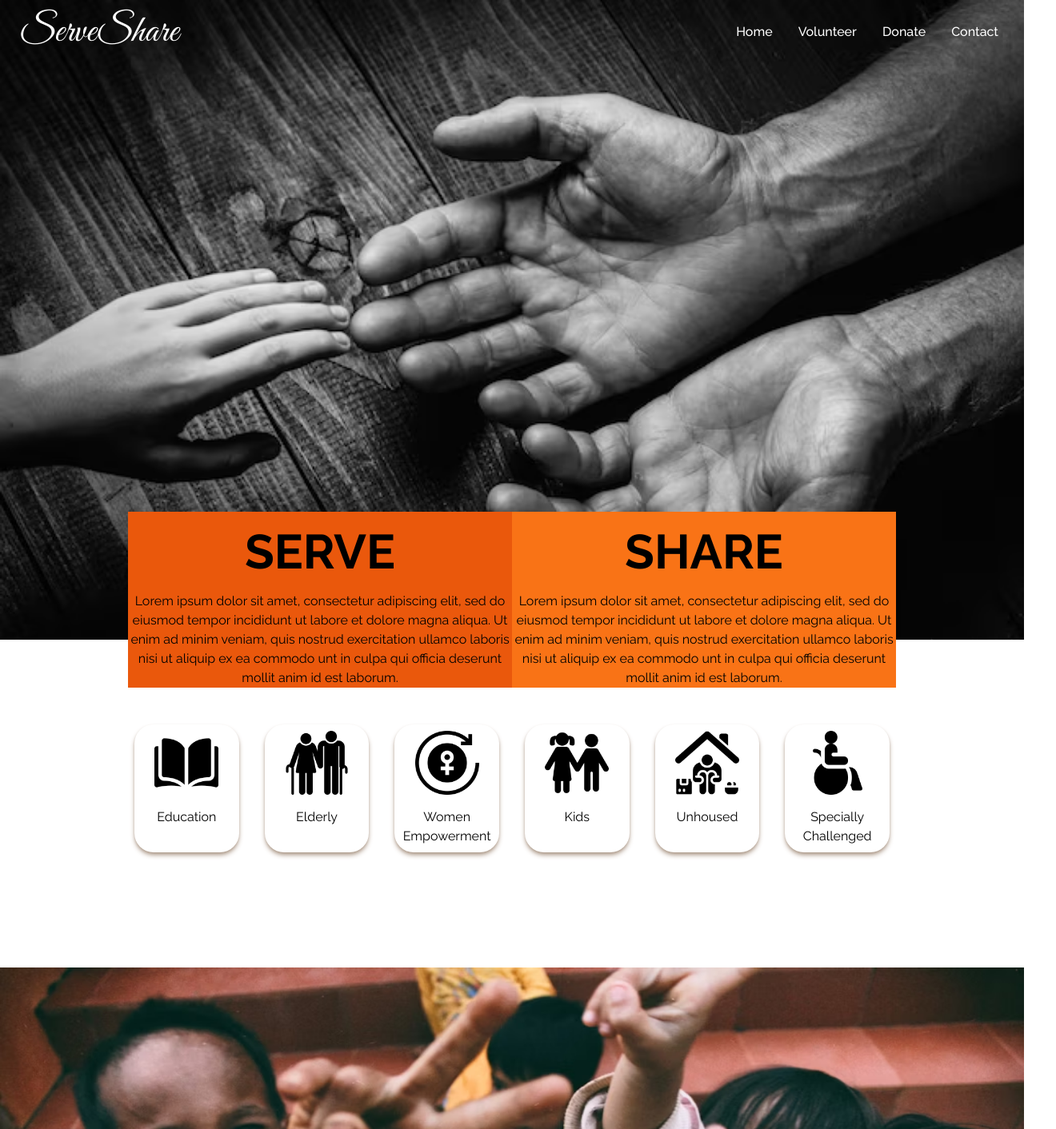
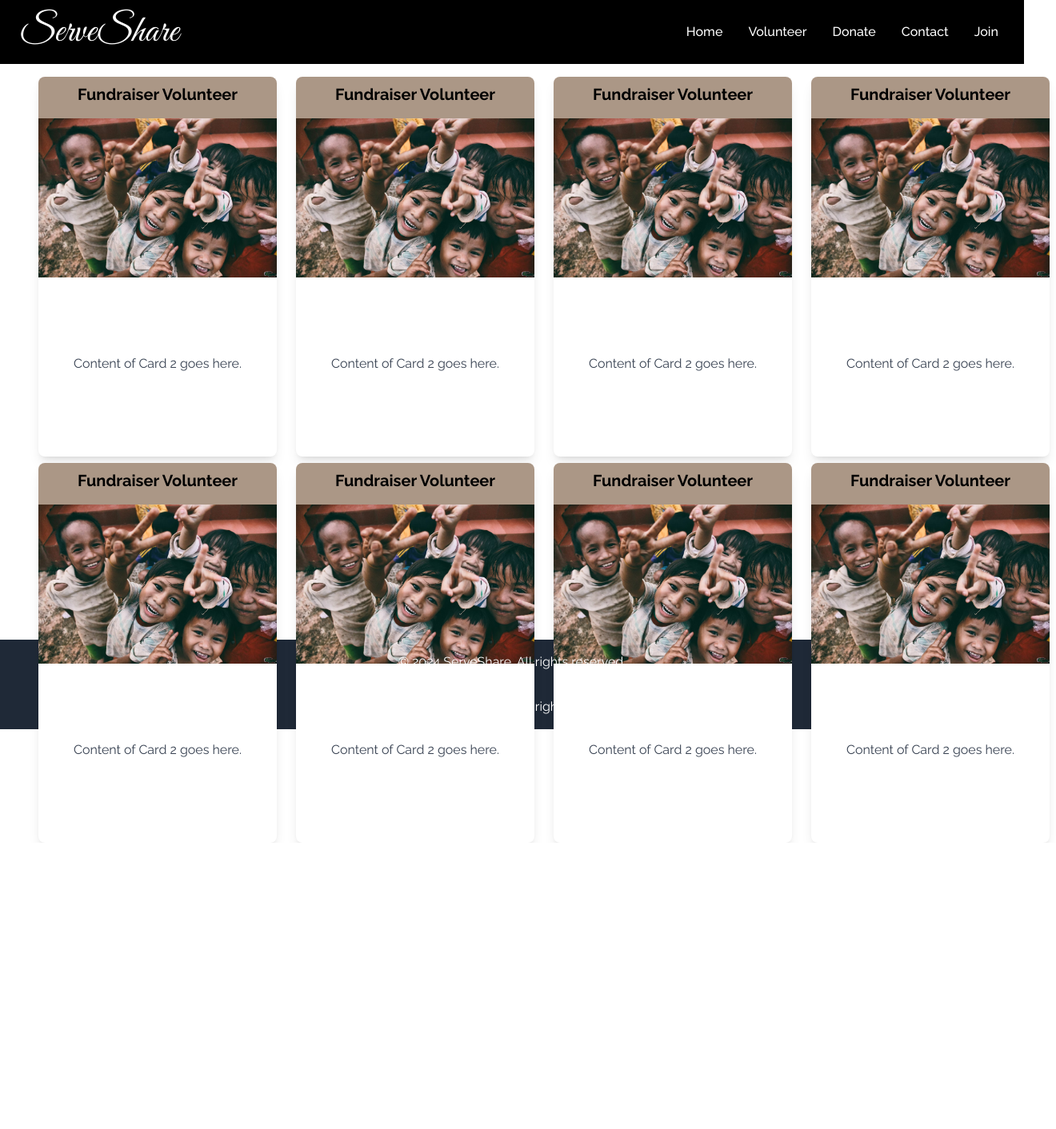
Before and after one commit to divyameharwade/serveshare, a React (Create React App) app: page /volunteer in a window 1280 px wide. Shown: the top 1412 px of the page at 80% size, 1320 px wide, since content can reach past the window. After the commit the page ends 1054 px from the top, so only its background shows below. Built offline with nearby package versions, Linux system fonts and the light colour scheme.

Commit message:
Added cards

```diff
--- a/src/App.js
+++ b/src/App.js
@@ -3,20 +3,22 @@
 import Footer from "./components/Footer";
 import Cards from "./components/Cards";
 import Feed from "./components/Feed";
-import { Routes, Route } from "react-router-dom";
+import { BrowserRouter, Routes, Route } from "react-router-dom";
 
 function App() {
   return (
-    <div>
+    <>
       <Navbar />
-      <Home />
+      <BrowserRouter>
+        <Routes>
+          <Route index element={<Home />} />
+          <Route path="/home" element={<Home />} />
+          <Route path="/volunteer" element={<Cards />} />
+          <Route path="/feed" element={<Feed />} />
+        </Routes>
+      </BrowserRouter>
       <Footer />
-      <Routes>
-        <Route path="/" element={<Home />}></Route>
-        <Route path="/Volunteer" element={<Cards />}></Route>
-        <Route path="/Feed" element={<Feed />}></Route>
-      </Routes>
-    </div>
+    </>
   );
 }
 
--- a/src/components/Cards.jsx
+++ b/src/components/Cards.jsx
@@ -1,64 +1,231 @@
 import React from "react";
+import Navbar from "./Navbar";
+import Footer from "./Footer";
+import { useNavigate } from "react-router-dom";
+import kids from "../Assets/kids.png";
 
 const Cards = () => {
+  const navigate = useNavigate();
+  const handleClick = () => {
+    console.log("Clicked");
+    navigate("/feed");
+  };
   return (
-    <div className=" w-full h-screen flex text-white">
-      <div className="flex flex-wrap justify-center h-6 mx-6">
-        {/* Card 1 */}
+    <div mx-10>
+      <Navbar />
+      <div className="grid grid-cols-4 gap-2 h-screen w-full mx-10 pt-24 justify-center text-center">
+        {/* card1 */}
+        <div className="rounded-lg">
           <div className="max-w-sm mx-2 bg-white shadow-lg rounded-lg overflow-hidden">
-          <div className="px-6 py-4">
-            <div className="font-bold text-xl mb-2">
-              Content Writing Volunteer
-            </div>
-            <p className="text-gray-700 text-base">
-              Content of Card 1 goes here.
-            </p>
+            <div className="px-2 py-2 bg-taupe">
+              <div className="font-bold text-xl mb-2 text-black">
+                Fundraiser Volunteer
               </div>
             </div>
-
-        {/* Card 2 */}
-        <div className="max-w-sm mx-2 bg-white shadow-lg rounded-lg overflow-hidden">
-          <div className="px-6 py-4">
-            <div className="font-bold text-xl mb-2">Fundraiser Volunteer</div>
+            <div className="text-xl text-black">
+              <img
+                src={kids}
+                className="w-full h-38 mx-auto text-3xl hover:cursor-pointer"
+              />
+            </div>
+            <div className="text-xl mb-2 px-8 py-24 text-black">
               <p className="text-gray-700 text-base">
                 Content of Card 2 goes here.
               </p>
             </div>
           </div>
-
-        {/* Card 3 */}
+        </div>
+        <div className="rounded-lg">
           <div className="max-w-sm mx-2 bg-white shadow-lg rounded-lg overflow-hidden">
-          <div className="px-4 py-4">
-            <div className="font-bold text-xl mb-2">Social Media Volunteer</div>
+            <div className="px-2 py-2 bg-taupe">
+              <div className="font-bold text-xl mb-2 text-black">
+                Fundraiser Volunteer
+              </div>
+            </div>
+            <div className="text-xl  text-black">
+              <img src={kids} />
+            </div>
+            <div className="text-xl mb-2 px-8 py-24 text-black">
               <p className="text-gray-700 text-base">
-              Content of Card 3 goes here.
+                Content of Card 2 goes here.
               </p>
             </div>
           </div>
-
-        {/* Card 4 */}
+        </div>
+        <div className="rounded-lg">
           <div className="max-w-sm mx-2 bg-white shadow-lg rounded-lg overflow-hidden">
-          <div className="px-6 py-4">
-            <div className="font-bold text-xl mb-2">
-              Computer teaching Volunteer
+            <div className="px-2 py-2 bg-taupe">
+              <div className="font-bold text-xl mb-2 text-black">
+                Fundraiser Volunteer
               </div>
+            </div>
+            <div className="text-xl  text-black">
+              <img src={kids} />
+            </div>
+            <div className="text-xl mb-2 px-8 py-24 text-black">
               <p className="text-gray-700 text-base">
-              Content of Card 4 goes here.
+                Content of Card 2 goes here.
               </p>
             </div>
           </div>
-
-        {/* Card 5 */}
+        </div>
+        <div className="rounded-lg">
           <div className="max-w-sm mx-2 bg-white shadow-lg rounded-lg overflow-hidden">
-          <div className="px-6 py-4">
-            <div className="font-bold text-xl mb-2">Psychology Volunteer</div>
+            <div className="px-2 py-2 bg-taupe">
+              <div className="font-bold text-xl mb-2 text-black">
+                Fundraiser Volunteer
+              </div>
+            </div>
+            <div className="text-xl  text-black">
+              <img src={kids} />
+            </div>
+            <div className="text-xl mb-2 px-8 py-24 text-black">
               <p className="text-gray-700 text-base">
-              Content of Card 5 goes here.
+                Content of Card 2 goes here.
+              </p>
+            </div>
+          </div>
+        </div>
+        <div className="rounded-lg">
+          <div className="max-w-sm mx-2 bg-white shadow-lg rounded-lg overflow-hidden">
+            <div className="px-2 py-2 bg-taupe">
+              <div className="font-bold text-xl mb-2 text-black">
+                Fundraiser Volunteer
+              </div>
+            </div>
+            <div className="text-xl  text-black">
+              <img src={kids} />
+            </div>
+            <div className="text-xl mb-2 px-8 py-24 text-black">
+              <p className="text-gray-700 text-base">
+                Content of Card 2 goes here.
+              </p>
+            </div>
+          </div>
+        </div>
+        <div className="rounded-lg">
+          <div className="max-w-sm mx-2 bg-white shadow-lg rounded-lg overflow-hidden">
+            <div className="px-2 py-2 bg-taupe">
+              <div className="font-bold text-xl mb-2 text-black">
+                Fundraiser Volunteer
+              </div>
+            </div>
+            <div className="text-xl  text-black">
+              <img src={kids} />
+            </div>
+            <div className="text-xl mb-2 px-8 py-24 text-black">
+              <p className="text-gray-700 text-base">
+                Content of Card 2 goes here.
+              </p>
+            </div>
+          </div>
+        </div>
+        <div className="rounded-lg">
+          <div className="max-w-sm mx-2 bg-white shadow-lg rounded-lg overflow-hidden">
+            <div className="px-2 py-2 bg-taupe">
+              <div className="font-bold text-xl mb-2 text-black">
+                Fundraiser Volunteer
+              </div>
+            </div>
+            <div className="text-xl  text-black">
+              <img src={kids} />
+            </div>
+            <div className="text-xl mb-2 px-8 py-24 text-black">
+              <p className="text-gray-700 text-base">
+                Content of Card 2 goes here.
+              </p>
+            </div>
+          </div>
+        </div>
+        <div className="rounded-lg">
+          <div className="max-w-sm mx-2 bg-white shadow-lg rounded-lg overflow-hidden">
+            <div className="px-2 py-2 bg-taupe">
+              <div className="font-bold text-xl mb-2 text-black">
+                Fundraiser Volunteer
+              </div>
+            </div>
+            <div className="text-xl  text-black">
+              <img src={kids} />
+            </div>
+            <div className="text-xl mb-2 px-8 py-24 text-black">
+              <p className="text-gray-700 text-base">
+                Content of Card 2 goes here.
               </p>
             </div>
           </div>
         </div>
       </div>
+      <Footer />
+    </div>
+
+    //  {/* <div className="cards  w-full h-screen flex flex-col text-white mx-10 pt-24"> */}
+    //   <div className="cards w-full grid grid-cols-3 gap-4 sm:grid-cols-6 text-center py-8 px-12 sm:px-0 mb-10 md:mb-28">
+    //     <div
+    //       className="flex flex-wrap justify-center h-6 mx-6"
+    //       style={{ height: 250 }}
+    //     >
+    //       {/* Card 1 */}
+    //       <div
+    //         onClick={handleClick}
+    //         className="max-w-sm mx-2 bg-white shadow-lg rounded-lg overflow-hidden"
+    //       >
+    //         <div className="px-6 py-4  bg-taupe">
+    //           <div className="font-bold text-xl mb-2 text-black">
+    //             <h1>Content Writing Volunteer</h1>
+    //           </div>
+    //         </div>
+    //         <div className="text-xl mb-2 text-black">
+    //           <p className="text-gray-700 text-base">
+    //             Content of Card 1 goes here.
+    //           </p>
+    //         </div>
+    //       </div>
+
+    //       {/* Card 2 */}
+    //       <div className="max-w-sm mx-2 bg-white shadow-lg rounded-lg overflow-hidden">
+    //         <div className="px-6 py-4 bg-taupe">
+    //           <div className="font-bold text-xl mb-2 text-black">
+    //             Fundraiser Volunteer
+    //           </div>
+    //         </div>
+    //         <div className="text-xl mb-2 text-black">
+    //           <p className="text-gray-700 text-base">
+    //             Content of Card 2 goes here.
+    //           </p>
+    //         </div>
+    //       </div>
+
+    //       {/* Card 3 */}
+    //       <div className="max-w-sm mx-2 bg-white shadow-lg rounded-lg overflow-hidden ">
+    //         <div className="px-6 py-4 bg-taupe">
+    //           <div className="font-bold text-xl mb-2 text-black">
+    //             Social Media Volunteer
+    //           </div>
+    //         </div>
+    //         <div className="text-xl mb-2 text-black">
+    //           <p className="text-gray-700 text-base ">
+    //             Content of Card 3 goes here.
+    //           </p>
+    //         </div>
+    //       </div>
+
+    //       {/* Card 4 */}
+    //       <div className="max-w-sm mx-2 bg-white shadow-lg rounded-lg overflow-hidden">
+    //         <div className="px-6 py-4 bg-taupe">
+    //           <div className="font-bold text-xl mb-2 text-black">
+    //             Computer teaching Volunteer
+    //           </div>
+    //         </div>
+    //         <div className="text-xl mb-2 text-black">
+    //           <p className="text-gray-700 text-base">
+    //             Content of Card 4 goes here.
+    //           </p>
+    //         </div>
+    //       </div>
+    //     </div>
+    //   </div>
+    //   <Footer />
+    // </div>
   );
 };
 
--- a/src/components/Feed.jsx
+++ b/src/components/Feed.jsx
@@ -2,8 +2,12 @@
 
 const Feed = () => {
   return (
-    <div>
-      <h1>THIS IS THE FEED PAGE</h1>
+    <div className="grid grid-cols-5 gap-4 h-96 w-full mx-4">
+      <div className="bg-gray-200 p-4  rounded-lg">Card 1</div>
+      <div className="bg-gray-200 p-4  rounded-lg">Card 2</div>
+      <div className="bg-gray-200 p-4  rounded-lg">Card 3</div>
+      <div className="bg-gray-200 p-4  rounded-lg">Card 1</div>
+      <div className="bg-gray-200 p-4  rounded-lg">Card 2</div>
     </div>
   );
 };
--- a/src/components/Home.jsx
+++ b/src/components/Home.jsx
@@ -5,7 +5,7 @@
 import homeless from "../Assets/homeless.png";
 import Cards from "./Cards";
 import { MdKeyboardDoubleArrowRight } from "react-icons/md";
-import { Link } from "react-scroll";
+import { Link } from "react-router-dom";
 import Skills from "./Skills";
 import Gallery from "./Gallery";
 
@@ -59,7 +59,7 @@
       </div>
 
       <Skills />
-      {/* <Cards /> */}
+
       <Gallery />
     </div>
   );
--- a/src/components/Navbar.jsx
+++ b/src/components/Navbar.jsx
@@ -22,10 +22,15 @@
       id: 4,
       link: "contact",
     },
+    {
+      id: 4,
+      link: "join",
+      style: "shadow-taupe",
+    },
   ];
 
   return (
-    <div className="flex justify-between items-center w-full h-20 px-4 text-white bg-transparent  fixed z-10 ">
+    <div className="flex justify-between items-center w-full h-20 px-4 text-white bg-black fixed z-10 ">
       <div>
         <h1 className="text-3xl md:text-5xl font-signature ml-2">ServeShare</h1>
       </div>
--- a/src/components/Skills.jsx
+++ b/src/components/Skills.jsx
@@ -5,16 +5,14 @@
 import homeless from "../Assets/shelter.png";
 import education from "../Assets/open-book.png";
 import wempower from "../Assets/time.png";
-import { Link, BrowserRouter } from "react-router-dom";
+import { useNavigate } from "react-router-dom";
+import { Button } from "react-scroll";
 
 const Skills = () => {
+  const navigate = useNavigate();
   const handleClick = () => {
-    // Action to be performed on click
-
-    <Link to="/Volunteer" target="_blank">
-      {" "}
-      Click Me{" "}
-    </Link>;
+    console.log("Clicked");
+    navigate("/volunteer");
   };
 
   const images = [
@@ -63,30 +61,17 @@
     },
   ];
   return (
-    <div name="skills" className="text-white w-full h-400 pt-10">
-      <div className="max-w-screen-lg mx-auto px-10 flex flex-col justify-center w-full h-full text-black  ">
-        <div className="flex justify-center mb-4 text-xl font-medium text-cyan-300 md:text-2xl md:mb-8 border-y-2 md:border-y-0 border-cyan-100">
-          <div className="md:border-b-2 border-cyan-100"></div>
-        </div>
+    <div name="skills">
+      <div className="w-full grid grid-cols-2 sm:grid-cols-6 gap-8 text-center py-8 px-12 sm:px-0 mb-10 md:mb-28">
+        <div
+          className={`shadow-md hover:scale-150 duration-500 py-2 bg-white rounded-3xl  shadow-taupe cursor-pointer`}
+        >
+          <img
+            src={education}
+            className="w-20 h-20 mx-auto text-3xl hover:cursor-pointer"
+          />
 
-        <div className="w-full grid grid-cols-2 sm:grid-cols-6 gap-8 text-center py-8 px-12 sm:px-0 mb-10 md:mb-28">
-          {images.map(({ id, src, text, style, page }) => (
-            <div
-              key={id}
-              className={`shadow-md hover:scale-150 duration-500 py-2 bg-white rounded-3xl  ${style}`}
-            >
-              {/* <h1 className="font-bond text-3xl"> {stats}</h1> */}
-
-              <img
-                src={src}
-                alt=""
-                className="w-20 h-20 mx-auto text-3xl"
-                onClick={() => window.open("someLink", "_blank")}
-              />
-
-              <p className="mt-4 capitalize">{text} </p>
-            </div>
-          ))}
+          <p className="mt-4 capitalize">Education SOmTHIG</p>
         </div>
       </div>
     </div>
--- a/src/index.js
+++ b/src/index.js
@@ -2,11 +2,10 @@
 import ReactDOM from "react-dom/client";
 import "./index.css";
 import App from "./App";
-import { BrowserRouter } from "react-router-dom";
 
 const root = ReactDOM.createRoot(document.getElementById("root"));
 root.render(
-  <BrowserRouter>
+  <React.StrictMode>
     <App />
-  </BrowserRouter>
+  </React.StrictMode>
 );
```
Lines whose indentation alone changed are shown as unchanged.
